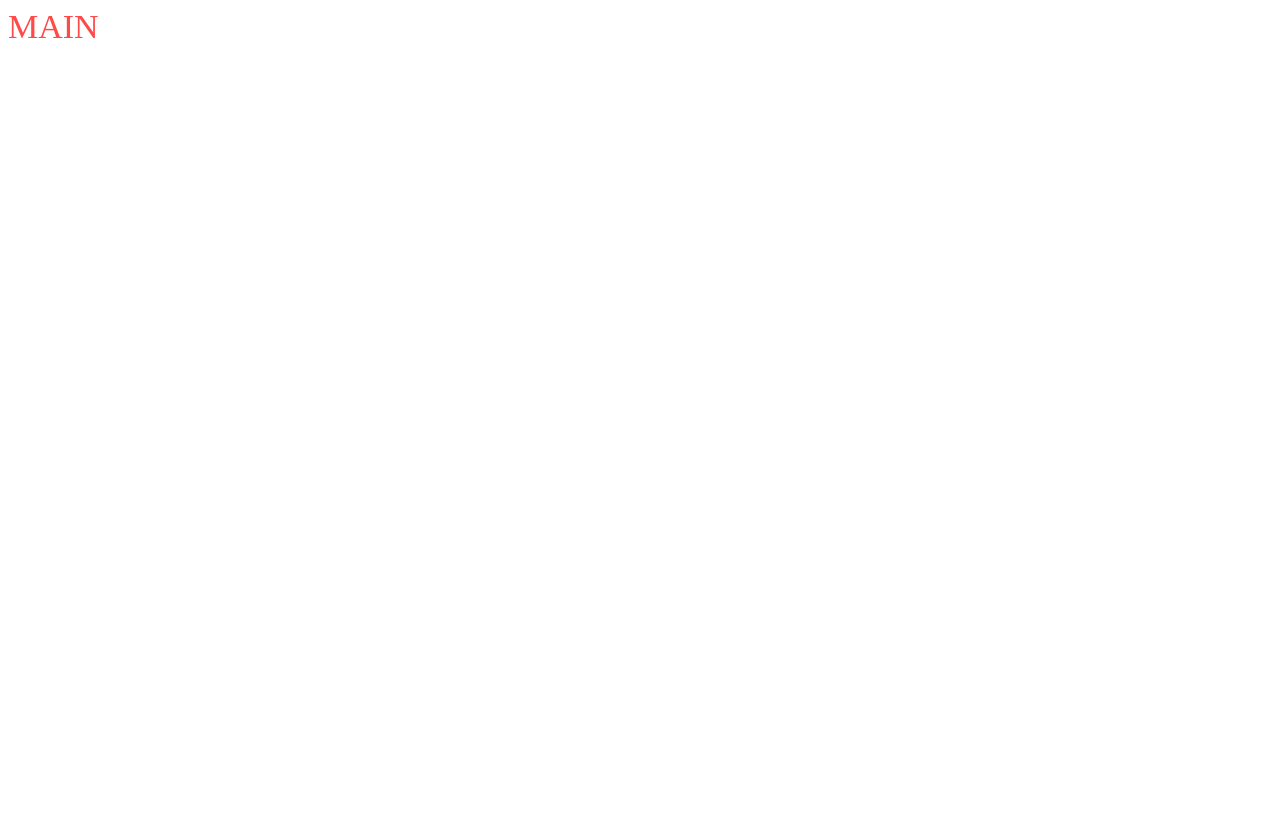
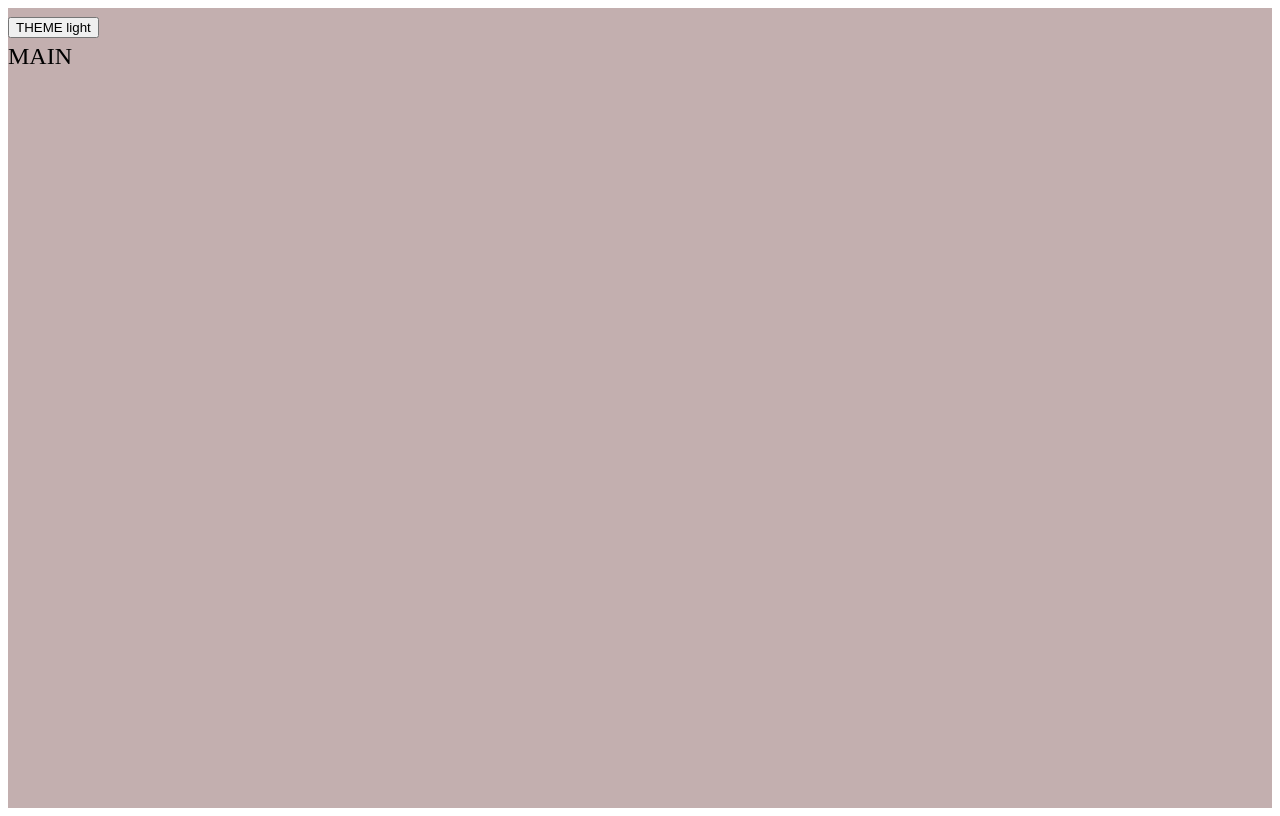
Before and after one commit to mintolime/blog, a React app: page / in a window 1280 px wide. Built offline with nearby package versions, Linux system fonts and the light colour scheme.

Commit message:
style: added scss files + created context Theme

```diff
--- a/src/App.tsx
+++ b/src/App.tsx
@@ -1,12 +1,23 @@
-import React, { Suspense } from 'react';
+import { Suspense, useContext } from 'react';
 import { Route, Routes } from 'react-router-dom';
-import './index.scss';
+import './styles/index.scss';
 import { MainPageAsync } from './pages/Main/Main.async';
 import { NotFoundPageAsync } from './pages/NotFound/NotFound.async';
+import { ThemeContext } from './theme/ThemeContext';
+import { Theme } from './theme/type';
 
 function App() {
+  const { theme, setTheme } = useContext(ThemeContext);
+  console.log(theme)
   return (
-    <div className="app">
+    <div className={`app ${theme}`}>
+      <button
+        onClick={() => {
+          setTheme(theme === Theme.DARK ? Theme.LIGHT : Theme.DARK);
+        }}
+        >
+        THEME {theme}
+      </button>
       <Suspense fallback={<div>LOADING....</div>}>
         <Routes>
           <Route path="/" element={<MainPageAsync />} />
--- a/src/index.scss
+++ /dev/null
@@ -1,4 +0,0 @@
-.app {
-  color: rgb(255, 74, 74);
-  font-size: 34px;
-}
--- a/src/index.tsx
+++ b/src/index.tsx
@@ -1,10 +1,13 @@
 import { render } from 'react-dom';
 import App from './App';
 import { BrowserRouter } from 'react-router-dom';
+import ThemeContextProvider from './theme/ThemeContextProvider';
 
 render(
   <BrowserRouter>
-    <App />
+    <ThemeContextProvider>
+      <App />
+    </ThemeContextProvider>
   </BrowserRouter>,
 
   document.getElementById('root'),
--- /dev/null
+++ b/src/styles/index.scss
@@ -0,0 +1,10 @@
+@import './variables/global.scss';
+@import './themes/dark.scss';
+@import './themes/normal.scss';
+
+.app {
+  font: var(--font-m);
+  background: var(--bg-color);
+  color: var(--primary-color);
+  min-height: 100vh;
+}
--- /dev/null
+++ b/src/styles/themes/dark.scss
@@ -0,0 +1,5 @@
+.app.dark{
+  --bg-color:#5e5e5e;
+  --primary-color:#e0e0e0;
+  --secondary-color:#dadada;
+}
--- /dev/null
+++ b/src/styles/themes/normal.scss
@@ -0,0 +1,5 @@
+.app.light{
+  --bg-color:#c3afaf;
+  --primary-color:rgb(119, 47, 122)202;
+  --secondary-color:rgba(124, 50, 50, 0.063);
+}
--- /dev/null
+++ b/src/styles/variables/global.scss
@@ -0,0 +1,9 @@
+:root {
+  --font-family-main: 'Times New Roman', Times, serif;
+  --font-size-l: 16px;
+  --font-line-l: 24px;
+  --font-l: var(--font-size-l) / var(--font-line-l) var(--font-family-main);
+  --font-size-m: 24px;
+  --font-line-m: 32px;
+  --font-m: var(--font-size-m) / var(--font-line-m) var(--font-family-main);
+}
--- /dev/null
+++ b/src/theme/ThemeContext.ts
@@ -0,0 +1,4 @@
+import { createContext } from "react";
+import { ThemeContextProps } from "./type";
+
+export const ThemeContext = createContext<ThemeContextProps>({});
--- /dev/null
+++ b/src/theme/ThemeContextProvider.tsx
@@ -0,0 +1,22 @@
+import { FC, useMemo, useState } from 'react';
+import { ThemeContext } from './ThemeContext';
+import { LOCAL_STORAGE_THEME, Theme } from './type';
+
+const defaultTheme = (localStorage.getItem(LOCAL_STORAGE_THEME) as Theme) || Theme.LIGHT;
+
+const ThemeContextProvider: FC = ({ children }) => {
+  const [theme, setTheme] = useState<Theme>(defaultTheme);
+
+  // useMemo позволяет сохранить значения предыдущего объекта, если он не изменился
+  const defaultProps = useMemo(
+    () => ({
+      theme: theme,
+      setTheme: setTheme,
+    }),
+    [theme],
+  );
+
+  return <ThemeContext.Provider value={defaultProps}>{children}</ThemeContext.Provider>;
+};
+
+export default ThemeContextProvider;
--- /dev/null
+++ b/src/theme/type.ts
@@ -0,0 +1,10 @@
+export enum Theme {
+  LIGHT = 'light',
+  DARK = 'dark',
+}
+export interface ThemeContextProps {
+  theme?:Theme;
+  setTheme?:(theme:Theme) => void
+}
+
+export const LOCAL_STORAGE_THEME = "theme"
```
